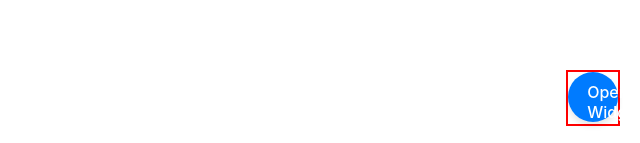
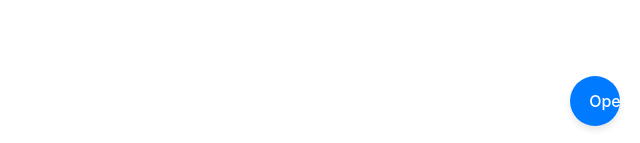
Before and after one commit to everyonesbuddy/widget-Embeed-test, a React (Vite) app: page / in a window 1280 px wide. Shown: the part 654-797 px from the top of the page, without its empty margins (640-1280 px from the left). Built offline with nearby package versions, Linux system fonts and the light colour scheme.

Commit message:
stil trying to get the widget to work

```diff
--- a/src/Widget/Widget.css
+++ b/src/Widget/Widget.css
@@ -3,8 +3,6 @@
   bottom: 20px; /* Bottom-right corner */
   right: 20px;
   z-index: 2147483647; /* Max z-index for most browsers */
-  border: 2px solid red; /* For visibility */
-  background-color: rgba(255, 255, 255, 0.9); /* Semi-transparent */
 }
 
 .widget-button {
--- a/src/Widget/Widget.jsx
+++ b/src/Widget/Widget.jsx
@@ -11,11 +11,10 @@ const Widget = () => {
 
   const widgetContent = (
     <div className="widget-container">
-      {!isOpen ? (
-        <button className="widget-button" onClick={toggleWidget}>
-          Open Widget
-        </button>
-      ) : (
+      <button className="widget-button" onClick={toggleWidget}>
+        {isOpen ? "Close" : "Open"}
+      </button>
+      {isOpen && (
         <div className="widget-modal">
           <button className="widget-close" onClick={toggleWidget}>
             &times;
@@ -29,7 +28,6 @@ const Widget = () => {
     </div>
   );
 
-  // Use ReactDOM.createPortal to render the widget at the <body> level
   return ReactDOM.createPortal(widgetContent, document.body);
 };
 
```
